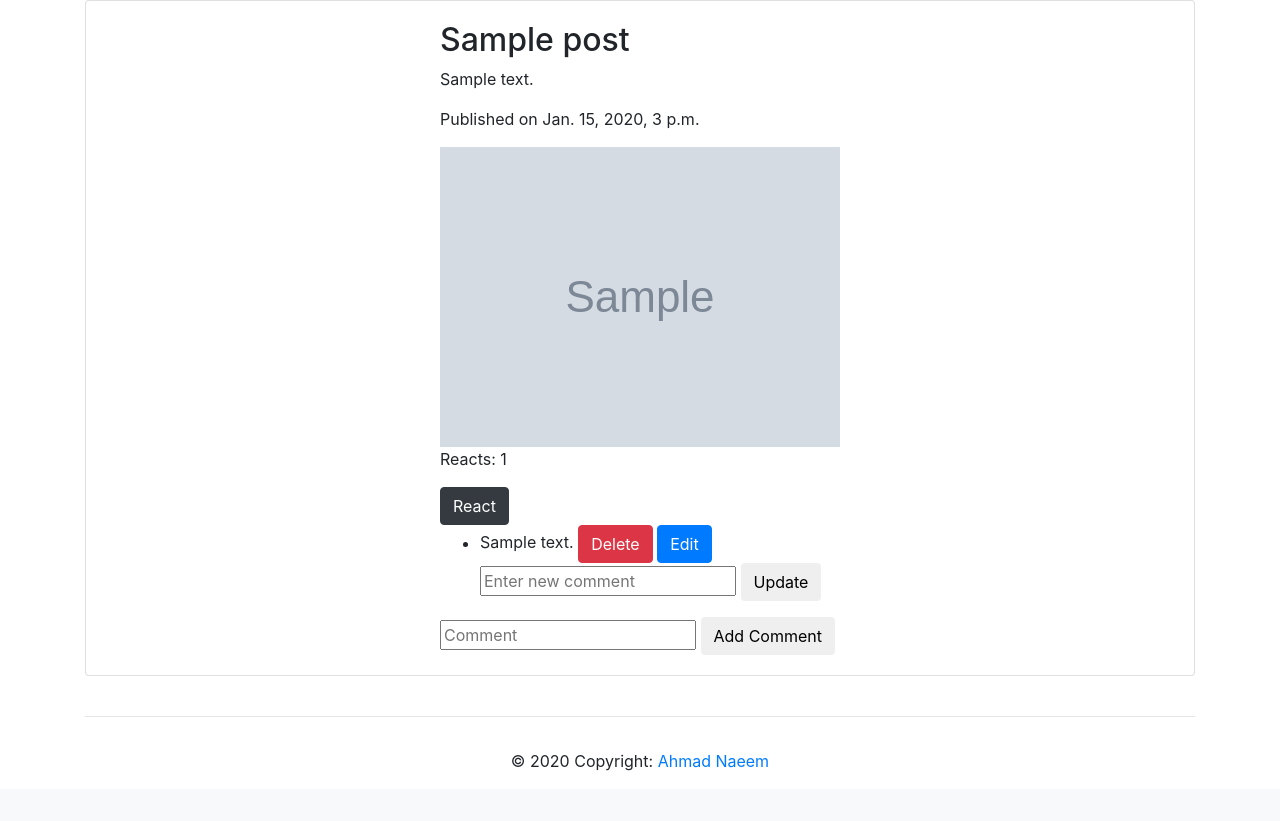
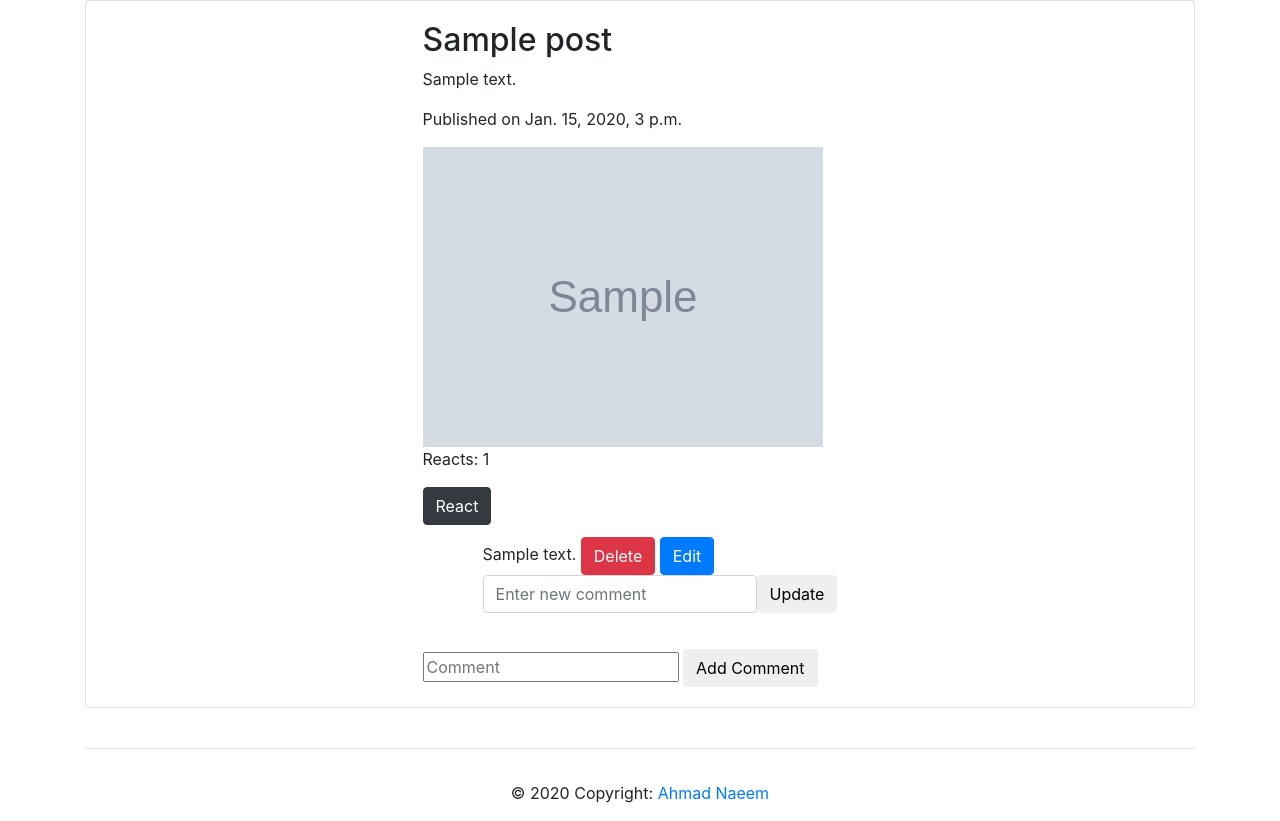
Before and after one commit to mankhokhar/djangoCrud, a Django app: page / in a window 1280 px wide, after a click on "Edit". Shown: the part 56-877 px from the top of the page. Before the commit the page ends 827 px from the top, so only its background shows below. Run offline with Django 3.2, Linux system fonts and the light colour scheme; tables that the repository leaves empty hold one stand-in row (values such as "Sample post"); grey boxes marked "Sample" are stand-in pictures; some libraries are stand-ins or nearby versions.

Commit message:
Changed Comment Model

```diff
--- a/posts/admin.py
+++ b/posts/admin.py
@@ -11,7 +11,7 @@ class CommentsInline(admin.TabularInline):
 
 class PostAdmin(admin.ModelAdmin):
     fieldsets = [
-        (None, {'fields': ['title' ,'image']}),
+        (None, {'fields': ['title' ,'image', 'description']}),
         ('Date Information', {'fields': ['pub_date']})
     ]
     inlines = [CommentsInline]
--- a/posts/models.py
+++ b/posts/models.py
@@ -13,4 +13,4 @@ class Post(models.Model):
 
 class Comment(models.Model):
     post = models.ForeignKey(Post, on_delete=models.CASCADE)
-    comment_text = models.TextField(blank=True)
+    comment_text = models.TextField(null=False)
--- a/posts/templates/posts/post_list.html
+++ b/posts/templates/posts/post_list.html
@@ -9,14 +9,14 @@
             <p> {{ post.description }} </p>
             <p>Published on {{ post.pub_date }}</p>
             <img src="{{ post.image.url }}">
+            <br>
             <div class="inline">
-                <p> Reacts: {{ post.reacts }} </p>
-                    <a href="{% url 'posts:react' post.id %}"> <button class="btn btn-dark"> React </button> </a>
+                <p> Reacts: {{ post.reacts }}</p> <a href="{% url 'posts:react' post.id %}"> <button class="btn btn-dark btn-small"> React </button> </a>
             </div>
             <div>
-                <ul>
+                <ul class="list-group-flush">
                 {% for comment in post.comment_set.all %}
-                    <li id="comment_{{ comment.id }}"> {{comment.comment_text}}
+                    <li class="list-group-item" id="comment_{{ comment.id }}"> {{comment.comment_text}}
                         <a href="{% url 'posts:delete' comment.id%}"> <button class="btn btn-danger">Delete</button> </a>
                         <button class="btn btn-primary" type="button" data-toggle="collapse" data-target="#commentEdit{{comment.id}}}" aria-expanded="false" aria-controls="commentEdit{{comment.id}}">
                         Edit
@@ -24,8 +24,10 @@
                         <div class="collapse" id="commentEdit{{ comment.id }}}">
                             <form method="post" name="comment_edit_form" action="{% url 'posts:update' comment.id %}">
                                 {% csrf_token %}
-                                <input type="text" id="comment_text_edit" name="comment_text_edit" placeholder="Enter new comment">
-                                <button type="submit" class="btn btn-green">Update</button>
+                                <div class="form-inline form-group mx-sm-10 mb-2">
+                                    <input class="form-control" type="text" id="comment_text_edit" name="comment_text_edit" placeholder="Enter new comment">
+                                    <button type="submit" class="btn btn-green row-10">Update</button>
+                                </div>
                             </form>
                         </div>
                     </li>
```
Also changed, not shown: posts/migrations/0001_initial.py.
